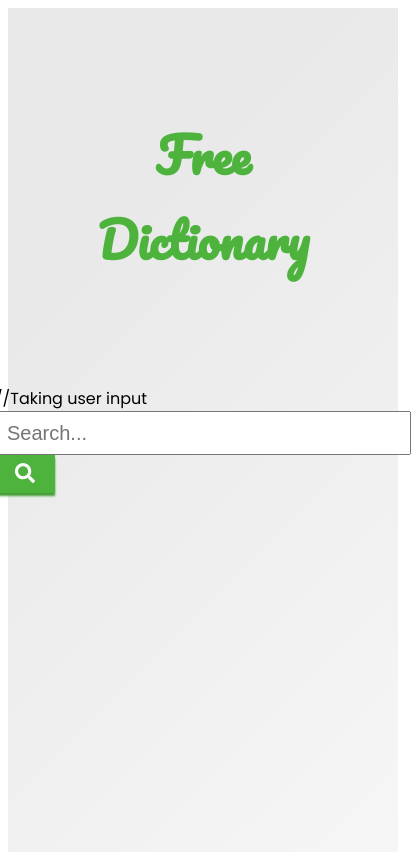
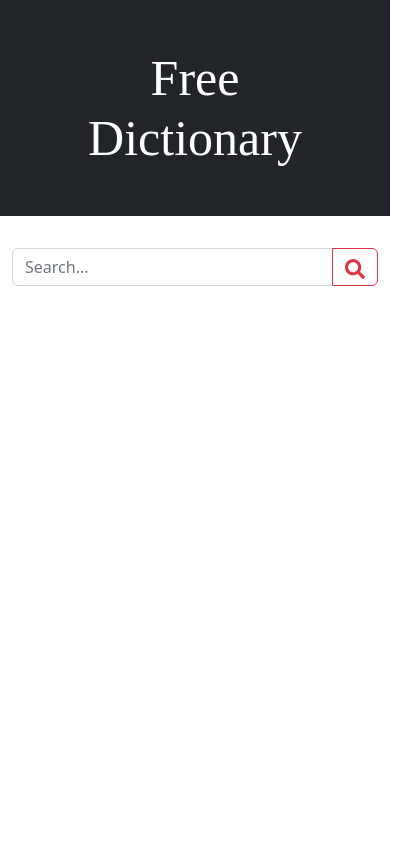
Before and after one commit to mohdshahbaz370/react-dictionary, a React (Create React App) app: page / in a window 390 px wide. Shown: the whole page, 411 px wide, since content can reach past the window. Built offline with nearby package versions, Linux system fonts and the light colour scheme.

Commit message:
first commit

```diff
--- a/package.json
+++ b/package.json
@@ -1,4 +1,5 @@
 {
+  "homepage": "https://mohdshahbaz370.github.io/react-dictionary",
   "name": "react-dictionary",
   "version": "0.1.0",
   "private": true,
@@ -15,6 +16,8 @@
   },
   "scripts": {
     "start": "react-scripts start",
+    "predeploy": "npm run build",
+    "deploy": "gh-pages -d build",
     "build": "react-scripts build",
     "test": "react-scripts test",
     "eject": "react-scripts eject"
@@ -36,5 +39,8 @@
       "last 1 firefox version",
       "last 1 safari version"
     ]
+  },
+  "devDependencies": {
+    "gh-pages": "^4.0.0"
   }
 }
--- a/public/index.html
+++ b/public/index.html
@@ -6,13 +6,15 @@
   <link rel="icon" href="%PUBLIC_URL%/favicon.ico" />
   <meta name="viewport" content="width=device-width, initial-scale=1" />
   <link rel="manifest" href="%PUBLIC_URL%/manifest.json" />
-  <title>React App</title>
+  <link href="https://cdn.jsdelivr.net/npm/bootstrap@5.2.3/dist/css/bootstrap.min.css" rel="stylesheet">
+  <link rel="stylesheet" href="https://fonts.googleapis.com/css?family=Audiowide">
+  <title>Free Dictionary</title>
 </head>
 
 <body>
   <noscript>You need to enable JavaScript to run this app.</noscript>
   <div id="root"></div>
-
+  <script src="https://cdn.jsdelivr.net/npm/bootstrap@5.2.3/dist/js/bootstrap.bundle.min.js"></script>
 </body>
 
 </html>
--- a/src/App.css
+++ b/src/App.css
@@ -1,60 +1,24 @@
-@import url('https://fonts.googleapis.com/css2?family=Pacifico&display=swap');
-@import url('https://fonts.googleapis.com/css2?family=Poppins:ital,wght@0,200;0,400;0,600;0,800;1,300&display=swap');
-
-.App {
-  height: 100vh;
-  width: 100vw;
-  display: flex;
-  flex-direction: column;
-  align-items: center;
-  background-color: #f6f6f6;
-  background-image: linear-gradient(315deg, #f6f6f6 0%, #e9e9e9 74%);
-  font-family: 'Poppins', sans-serif;
+h1 {
+  font-family: "Trirong", serif;
+  font-size: 50px;
 }
 
-h1 {
-  text-align: center;
-  font-size: 3em;
-  font-family: 'Pacifico', cursive;
-  color: #4DB33D;
-  padding: 1.5em;
+.displayBox {
+  margin-left: 325px;
 }
 
-h2 {
-  font-size: 30px;
-  text-decoration: underline;
-  padding-bottom: 20px;
+@media only screen and (max-width: 1400px) {
+  .displayBox {
+    margin-left: 0px;
+  }
 }
 
-h4 {
-  color: #4DB33D;
+@media only screen and (max-width: 576px) {
+  #searchBox {
+    width: 100% !important;
+  }
+
+  .displayBox {
+    margin-left: 0px;
+  }
 }
-
-input {
-  width: 400px;
-  height: 38px;
-  font-size: 20px;
-  padding-left: 10px;
-}
-
-.searchBox>button {
-  background-color: #4DB33D;
-  height: 38px;
-  width: 60px;
-  border: none;
-  color: white;
-  box-shadow: 0px 3px 2px #439e34;
-  cursor: pointer;
-  padding: 0;
-}
-
-.showResults {
-  width: 500px;
-  padding: 20px;
-}
-
-.showResults>h2>button {
-  background: none;
-  border: none;
-  cursor: pointer;
-}
--- a/src/App.js
+++ b/src/App.js
@@ -3,6 +3,7 @@ import Axios from "axios";
 import "./App.css";
 import { FaSearch } from "react-icons/fa";
 import { FcSpeaker } from "react-icons/fc";
+import Header from "./Header";
 
 function App() {
   // Setting up the initial states using react hook 'useState'
@@ -28,58 +29,37 @@ function App() {
   }
 
   return (
-    <div className="App">
-      <h1>Free Dictionary</h1>
-      <div className="searchBox">
-
-		//Taking user input
-        <input
-          type="text"
-          placeholder="Search..."
-          onChange={(e) => {
-            setSearchWord(e.target.value);
-          }}
-        />
-        <button
-          onClick={() => {
-            getMeaning();
-          }}
-        >
+    <>
+      <Header />
+      <div className="container">
+        <div className="d-flex flex-column align-items-center">
+          <div id="searchBox" class="my-4 w-50 mb-5 input-group">
+            <input className="form-control" type="text" placeholder="Search..." onChange={(e) => { setSearchWord(e.target.value); }} />
+            <button type="button" className="btn btn-outline-danger input-group-text" onClick={() => { getMeaning(); }}>
               <FaSearch size="20px" />
             </button>
           </div>
+        </div>
+        <div className="displayBox">
           {data && (
-        <div className="showResults">
+            <>
               <h2>
                 {data.word}{" "}
-            <button
-              onClick={() => {
-                playAudio();
-              }}
-            >
+                <button type="button" onClick={() => { playAudio(); }}>
                   <FcSpeaker size="26px" />
                 </button>
               </h2>
               <h4>Parts of speech:</h4>
-
-
               <p>{data.meanings[0].partOfSpeech}</p>
-
-
               <h4>Definition:</h4>
-
-
               <p>{data.meanings[0].definitions[0].definition}</p>
-
-
               <h4>Example:</h4>
-
-
               <p>{data.meanings[0].definitions[0].example}</p>
-
-        </div>
+            </>
           )}
         </div>
+      </div>
+    </>
   );
 }
 
--- /dev/null
+++ b/src/Header.js
@@ -0,0 +1,6 @@
+const Header = () => {
+
+    return (<h1 className="text-center text-bg-dark p-5">Free Dictionary</h1>)
+}
+
+export default Header;
```
Also changed, not shown: 1 other file (tests, documents, lock files or other folders). Lines whose indentation alone changed are shown as unchanged.
